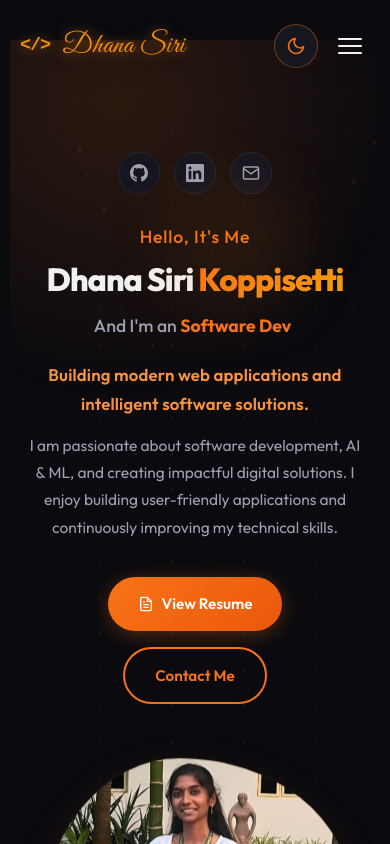
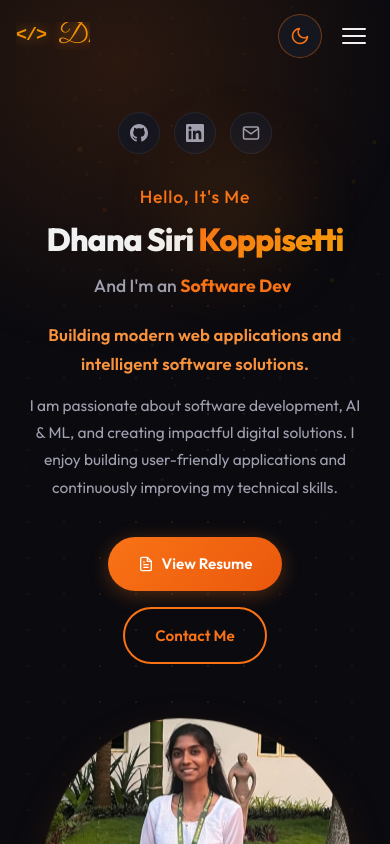
Before and after one commit to Dhanasirikoppisetti/Portfolioo, a React (Vite) app: page / in a window 390 px wide. Shown: the top 844 px of the page. Built offline with nearby package versions, Linux system fonts and the light colour scheme.

Commit message:
fix: resolve navbar initial load rendering, disable positioning transforms on load, and prevent mobile clipping

```diff
--- a/src/components/Navbar.jsx
+++ b/src/components/Navbar.jsx
@@ -13,7 +13,7 @@ const navItems = [
 
 /* Developer-style logo:  </>  Dhana Siri */
 const DevLogo = () => (
-  <div className="nav-brand" aria-label="Dhana Siri – home">
+  <div className="logo nav-brand" aria-label="Dhana Siri – home">
     <span className="dev-logo-icon" aria-hidden="true">&lt;/&gt;</span>
     <span className="dev-logo-name">Dhana Siri</span>
   </div>
--- a/src/index.css
+++ b/src/index.css
@@ -35,7 +35,7 @@
   --shadow-orange: 0 0 40px rgba(249, 115, 22, 0.15);
   --shadow-card:   0 8px 32px rgba(0, 0, 0, 0.4);
   --font:          'Outfit', sans-serif;
-  --nav-height:    80px;
+  --nav-height:    72px;
   --navbar-height: var(--nav-height);
 }
 
@@ -239,28 +239,44 @@ ul { list-style: none; }
    ============================================ */
 .navbar {
   position: fixed;
-  top: 0; left: 0; right: 0;
+  top: 0;
+  left: 0;
   width: 100%;
-  min-height: 80px;
-  display: flex;
-  align-items: center;
+  height: var(--navbar-height);
   z-index: 1000;
-  transition: var(--transition);
+  transform: none !important;
+  translate: none !important;
+  padding: 0;
+  margin: 0;
+  display: flex;
+  align-items: center;
+  transition: background 0.4s ease, border-color 0.4s ease, box-shadow 0.3s ease;
   background: transparent;
-  opacity: 0;
-  transform: translateY(-100%);
-  animation: slideDown 0.6s cubic-bezier(0.25, 1, 0.5, 1) forwards;
-  animation-delay: 0.1s;
+}
+
+.navbar,
+.navbar.scrolled {
+  top: 0;
+  height: var(--navbar-height);
 }
 
 .nav-container {
   width: 100%;
   max-width: none;
-  padding-inline: clamp(16px, 4vw, 48px);
+  margin: 0;
+  padding: 12px 20px;
   display: flex;
   align-items: center;
   justify-content: space-between;
+  box-sizing: border-box;
   min-height: inherit;
+}
+
+.logo {
+  flex-shrink: 0;
+  max-width: 50%;
+  white-space: nowrap;
+  overflow: hidden;
 }
 
 .nav-actions {
@@ -446,15 +462,16 @@ ul { list-style: none; }
    HERO SECTION
    ============================================ */
 .hero {
-  min-height: 100dvh;
+  min-height: auto;
   display: flex;
   flex-direction: column;
   justify-content: flex-start;
   padding: 0 5%;
   padding-top: calc(var(--navbar-height) + 40px);
+  margin-top: 0;
   position: relative;
   z-index: 1;
-  overflow: hidden;
+  overflow: visible;
 }
 
 .hero::before {
@@ -2856,11 +2873,6 @@ section {
 }
 
 @media (max-width: 992px) {
-  :root {
-    --nav-height: 80px;
-    --navbar-height: 80px;
-  }
-
   .nav-links {
     position: absolute;
     top: 100%;
@@ -2911,15 +2923,7 @@ section {
 }
 
 @media (max-width: 768px) {
-  :root {
-    --nav-height: 72px;
-    --navbar-height: 72px;
-  }
-
   .navbar {
-    min-height: 72px;
-    padding-block: 10px;
-    align-items: center;
     overflow: hidden;
   }
 
@@ -2928,7 +2932,12 @@ section {
   }
 
   .nav-container {
-    padding-inline: 20px;
+    padding-inline: 16px;
+  }
+
+  .logo {
+    font-size: 1.3rem;
+    max-width: 45%;
   }
 
   .hero-content {
```
